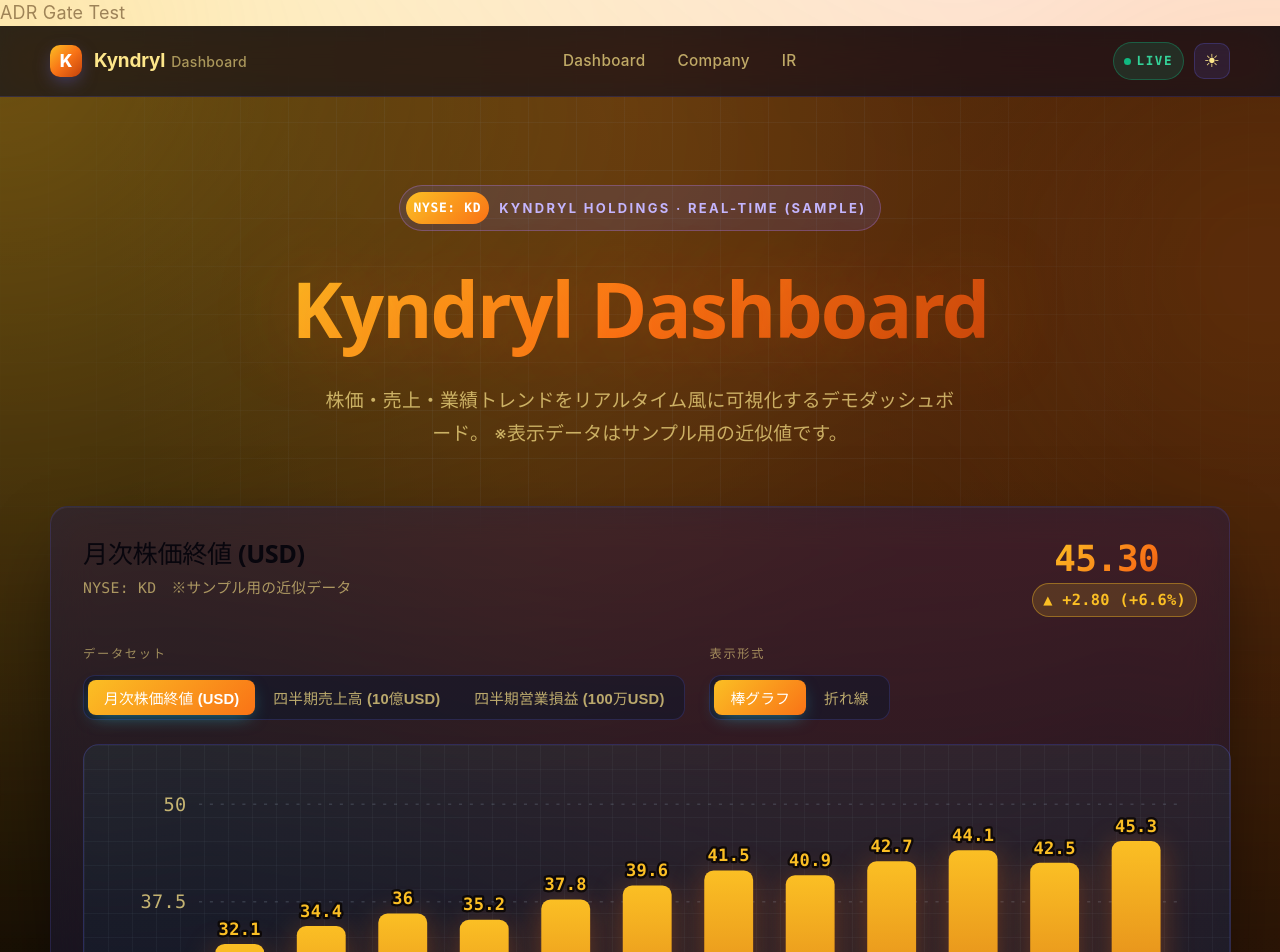
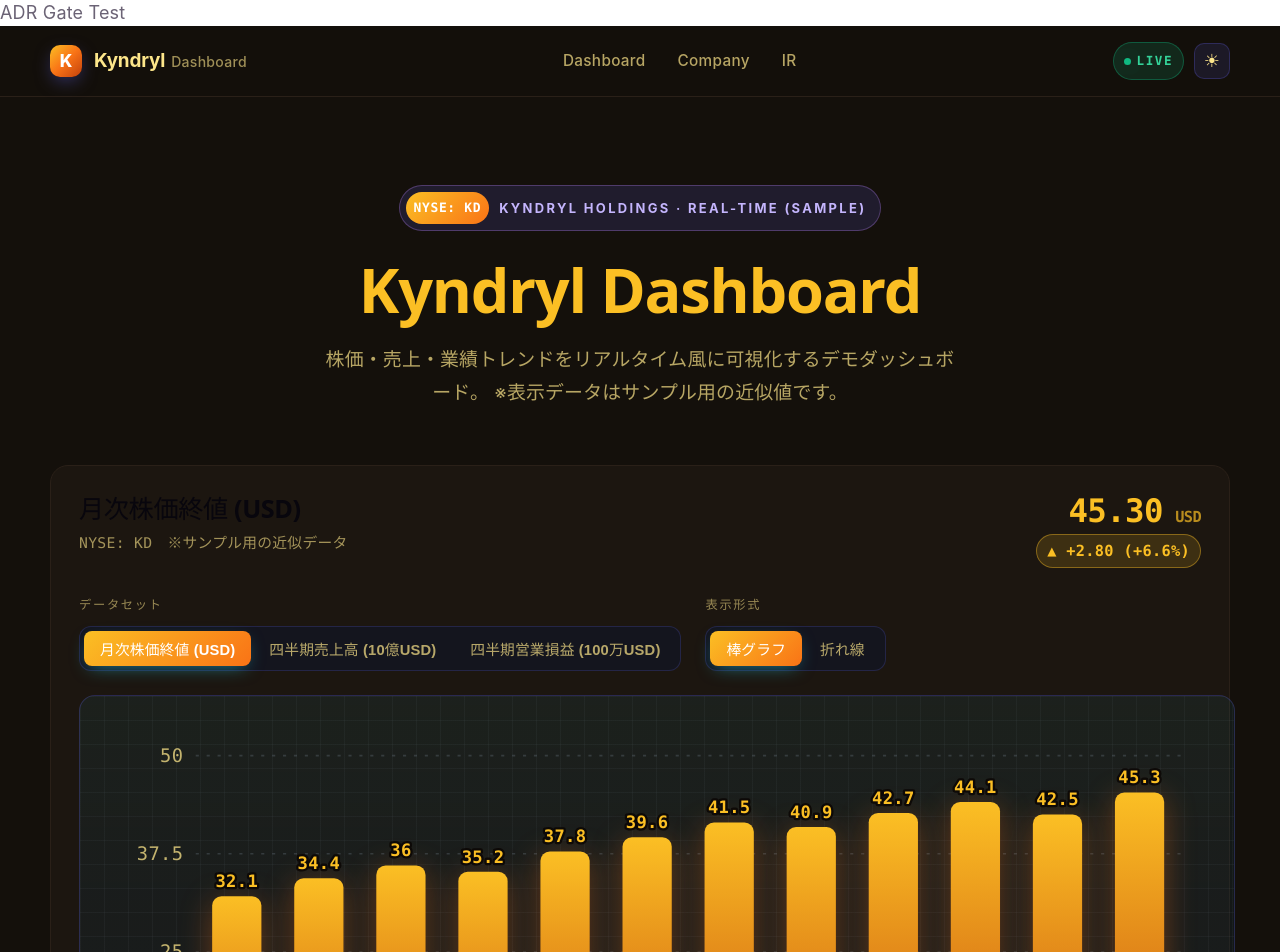
Before and after one commit to Rihaku110/adr-demo, a React (Vite) app in the folder react-app/: page / in a window 1280 px wide. Shown: the top 952 px of the page. Built offline with nearby package versions, Linux system fonts and the light colour scheme.

Commit message:
test: another change

```diff
--- a/react-app/src/App.css
+++ b/react-app/src/App.css
@@ -25,50 +25,15 @@
   isolation: isolate;
 }
 
-/* ネオン光源 */
-.app::before {
-  content: "";
-  position: absolute;
-  inset: -20%;
-  background:
-    radial-gradient(circle at 15% 15%, rgba(251, 191, 36, 0.4), transparent 40%),
-    radial-gradient(circle at 85% 25%, rgba(249, 115, 22, 0.32), transparent 45%),
-    radial-gradient(circle at 50% 95%, rgba(194, 65, 12, 0.3), transparent 45%);
-  filter: blur(60px);
-  z-index: 0;
-  pointer-events: none;
-  animation: floatBg 22s ease-in-out infinite alternate;
-}
-
-/* グリッドノイズ */
-.app::after {
-  content: "";
-  position: absolute;
-  inset: 0;
-  background-image:
-    linear-gradient(rgba(148, 163, 184, 0.07) 1px, transparent 1px),
-    linear-gradient(90deg, rgba(148, 163, 184, 0.07) 1px, transparent 1px);
-  background-size: 48px 48px;
-  z-index: 0;
-  pointer-events: none;
-  -webkit-mask-image: radial-gradient(ellipse at 50% 0%, black 30%, transparent 80%);
-  mask-image: radial-gradient(ellipse at 50% 0%, black 30%, transparent 80%);
-}
-
-@keyframes floatBg {
-  0%   { transform: translate(0, 0) scale(1); }
-  100% { transform: translate(-3%, 4%) scale(1.08); }
-}
+/* 軽量化のため背景装飾は無効化 */
 
 .app.light {
-  background: linear-gradient(135deg, #fff7ed 0%, #ffedd5 100%);
+  background: #fffaf3;
   color: #1f2937;
 }
 
 .app.dark {
-  background:
-    radial-gradient(ellipse at top, #3b1f0a 0%, transparent 60%),
-    linear-gradient(180deg, #1a0f05 0%, #0a0603 100%);
+  background: #14100b;
   color: #fde68a;
 }
 
@@ -87,14 +52,12 @@
   position: sticky;
   top: 0;
   z-index: 10;
-  -webkit-backdrop-filter: blur(18px) saturate(160%);
-  backdrop-filter: blur(18px) saturate(160%);
-  background: rgba(255, 255, 255, 0.55);
-  border-bottom: 1px solid rgba(148, 163, 184, 0.18);
+  background: rgba(255, 250, 243, 0.92);
+  border-bottom: 1px solid #f0e2d0;
 }
 .dark .navbar {
-  background: rgba(10, 14, 31, 0.65);
-  border-bottom-color: rgba(99, 102, 241, 0.18);
+  background: rgba(20, 16, 11, 0.92);
+  border-bottom-color: #2a2018;
 }
 
 .navbar-inner {
@@ -257,19 +220,15 @@
 }
 
 .hero-title {
-  font-size: clamp(2.6rem, 6vw, 4.25rem);
-  margin: 0 0 20px;
+  font-size: clamp(2.2rem, 5vw, 3.4rem);
+  margin: 0 0 16px;
   font-weight: 800;
-  letter-spacing: -0.025em;
-  line-height: 1.15;
-  padding: 0.15em 0.05em;
-  background: linear-gradient(135deg, #fbbf24 0%, #f97316 50%, #c2410c 100%);
-  -webkit-background-clip: text;
-  background-clip: text;
-  color: transparent;
+  letter-spacing: -0.02em;
+  line-height: 1.2;
+  color: #c2410c;
   display: block;
-  text-shadow: 0 0 80px rgba(249, 115, 22, 0.35);
 }
+.dark .hero-title { color: #fbbf24; }
 .hero-description {
   font-size: 1.05rem;
   opacity: 0.7;
@@ -280,24 +239,17 @@
 
 /* ---------- Card ---------- */
 .card {
-  background: rgba(255, 255, 255, 0.7);
-  -webkit-backdrop-filter: blur(20px) saturate(160%);
-  backdrop-filter: blur(20px) saturate(160%);
-  border: 1px solid rgba(255, 255, 255, 0.6);
+  background: #ffffff;
+  border: 1px solid #f0e2d0;
   border-radius: var(--radius);
-  padding: 32px;
-  box-shadow:
-    0 30px 60px -30px rgba(31, 41, 55, 0.3),
-    0 4px 12px -4px rgba(31, 41, 55, 0.08);
+  padding: 28px;
+  box-shadow: 0 1px 2px rgba(31, 41, 55, 0.04);
   transition: background var(--transition), border-color var(--transition);
 }
 .dark .card {
-  background:
-    linear-gradient(180deg, rgba(30, 27, 75, 0.5), rgba(15, 23, 42, 0.55));
-  border: 1px solid rgba(99, 102, 241, 0.18);
-  box-shadow:
-    0 30px 80px -30px rgba(0, 0, 0, 0.8),
-    inset 0 1px 0 rgba(255, 255, 255, 0.05);
+  background: #1c1610;
+  border: 1px solid #2a2018;
+  box-shadow: none;
 }
 .card h2 {
   margin: 0 0 6px;
@@ -367,15 +319,13 @@
 .header-price {
   font-family: var(--mono);
   font-variant-numeric: tabular-nums;
-  font-size: 2rem;
+  font-size: 1.8rem;
   font-weight: 800;
   letter-spacing: -0.02em;
-  background: linear-gradient(135deg, #fbbf24, #f97316 60%, #c2410c);
-  -webkit-background-clip: text;
-  background-clip: text;
-  color: transparent;
+  color: #c2410c;
   line-height: 1.1;
 }
+.dark .header-price { color: #fbbf24; }
 .header-unit {
   font-size: 0.85rem;
   font-weight: 600;
--- a/react-app/src/App.jsx
+++ b/react-app/src/App.jsx
@@ -69,6 +69,21 @@
   { id: "bar", label: "棒グラフ" },
   { id: "line", label: "折れ線" },
 ];
+
+// ---------- ユーティリティ ----------
+const formatNumber = (n) =>
+  Number.isInteger(n) ? n.toLocaleString() : n.toFixed(2);
+
+const withSign = (n) => `${n >= 0 ? "+" : ""}${formatNumber(n)}`;
+
+const trendClassOf = (n) =>
+  n == null ? "" : n > 0 ? "is-up" : n < 0 ? "is-down" : "";
+
+const trendArrowOf = (n) =>
+  n == null ? null : n > 0 ? "▲" : n < 0 ? "▼" : "●";
+
+const percentChange = (curr, base) =>
+  base === 0 ? 0 : ((curr - base) / Math.abs(base)) * 100;
 
 // ---------- プレゼンテーショナルコンポーネント ----------
 function Navbar({ theme, onToggleTheme }) {
@@ -361,7 +376,6 @@
               strokeWidth="2.5"
               strokeLinecap="round"
               strokeLinejoin="round"
-              filter="url(#glow)"
             />
             {data.map((d, i) => (
               <circle
```
Also changed, not shown: 2 other files (tests, documents, lock files or other folders).
